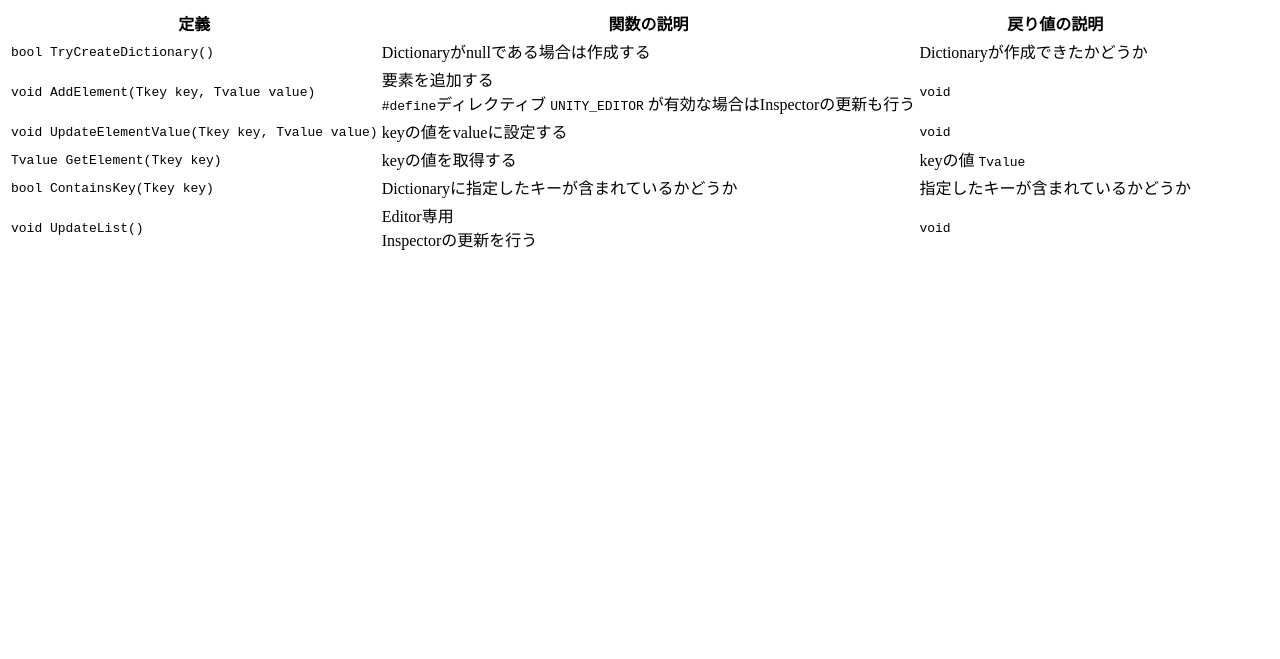
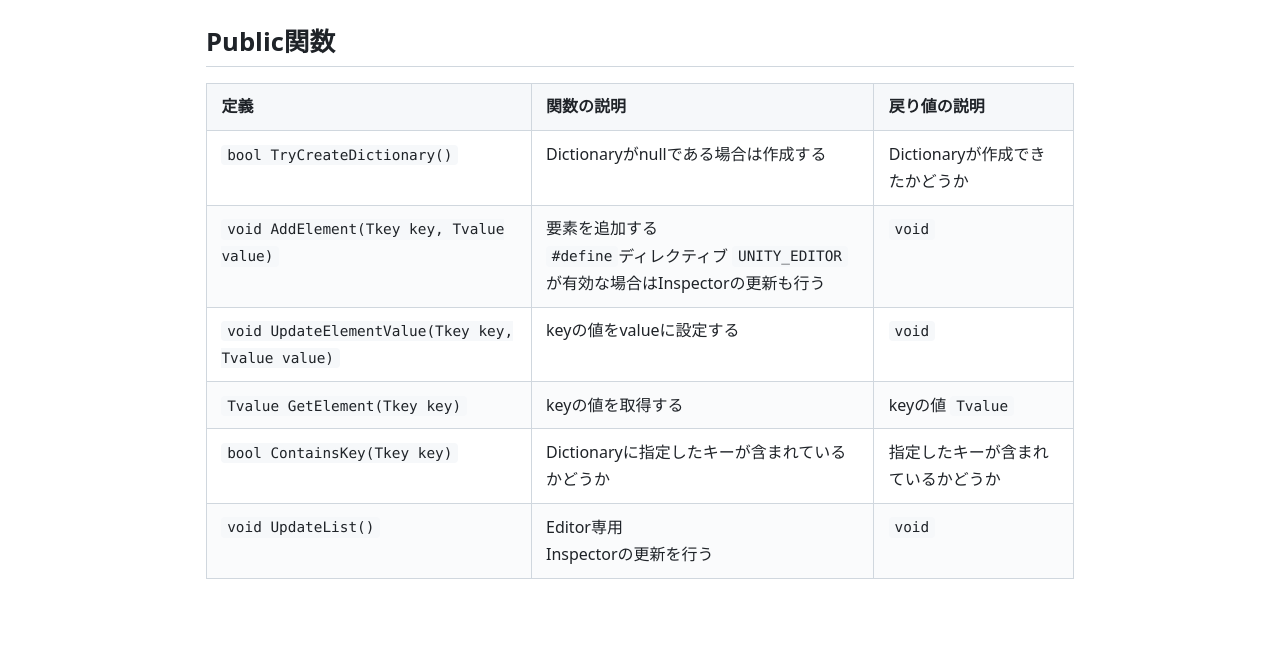
Before and after one commit to schwesterium/schwesterium.github.io, a plain HTML site: page SchwesteriumLibraryDocs/ScriptReference/Collections/SerializableDictionary.html in a window 1280 px wide. Shown: the part 225-884 px from the top of the page. Before the commit the page ends 800 px from the top, so only its background shows below. Drawn offline with Linux system fonts and the light colour scheme.

Commit message:
add DocsのCSS

```diff
--- a/SchwesteriumLibraryDocs/ScriptReference/Collections/SerializableDictionary.html
+++ b/SchwesteriumLibraryDocs/ScriptReference/Collections/SerializableDictionary.html
@@ -5,7 +5,7 @@
     <meta charset="UTF-8">
     <title>SerializableDictionary - Schwesterium Library スクリプトリファレンス</title>
     <meta name="viewport" content="width=device-width, initial-scale=1">
-    <!-- <link rel="stylesheet" href="index.css"> -->
+    <link rel="stylesheet" href="/SchwesteriumLibraryDocs/docs.css">
 </head>
 
 <body>
--- /dev/null
+++ b/SchwesteriumLibraryDocs/docs.css
@@ -0,0 +1,107 @@
+:root {
+  --bg: #ffffff;
+  --fg: #1f2328;
+  --muted: #656d76;
+  --border: #d0d7de;
+  --code-bg: #f6f8fa;
+  --accent: #0969da;
+  --note: #0969da;
+  --note-bg: #ddf4ff;
+  --warn: #9a6700;
+  --warn-bg: #fff8c5;
+  color-scheme: light dark;
+}
+
+@media (prefers-color-scheme: dark) {
+  :root {
+    --bg: #0d1117;
+    --fg: #e6edf3;
+    --muted: #8d96a0;
+    --border: #30363d;
+    --code-bg: #161b22;
+    --accent: #4493f8;
+    --note: #4493f8;
+    --note-bg: #121d2f;
+    --warn: #d29922;
+    --warn-bg: #272115;
+  }
+}
+
+*, *::before, *::after { box-sizing: border-box; }
+
+body {
+  max-width: 900px;
+  margin: 0 auto;
+  padding: 2rem 1rem 4rem;
+  background: var(--bg);
+  color: var(--fg);
+  font-family: system-ui, -apple-system, "Hiragino Sans", "Yu Gothic UI", "Noto Sans JP", sans-serif;
+  line-height: 1.7;
+}
+
+h1, h2, h3 { line-height: 1.3; margin: 2rem 0 1rem; }
+h1 { font-size: 1.6rem; padding-bottom: .3em; border-bottom: 1px solid var(--border); }
+h2 { font-size: 1.3rem; }
+h3 { font-size: 1.1rem; }
+
+a { color: var(--accent); }
+
+/* code */
+code, pre {
+  font-family: ui-monospace, SFMono-Regular, Consolas, "Courier New", monospace;
+  font-size: .9em;
+}
+code {
+  padding: .15em .4em;
+  background: var(--code-bg);
+  border-radius: 4px;
+}
+pre {
+  padding: 1rem;
+  overflow-x: auto;
+  background: var(--code-bg);
+  border: 1px solid var(--border);
+  border-radius: 6px;
+}
+pre code { padding: 0; background: none; }
+
+/* table */
+table {
+  width: 100%;
+  border-collapse: collapse;
+  margin: 1rem 0;
+  display: block;          /* 狭い画面で横スクロール */
+  overflow-x: auto;
+}
+th, td {
+  padding: .6rem .9rem;
+  border: 1px solid var(--border);
+  text-align: left;
+  vertical-align: top;
+}
+thead th { background: var(--code-bg); white-space: nowrap; }
+tbody tr:nth-child(even) { background: color-mix(in srgb, var(--code-bg) 50%, transparent); }
+
+/* alerts */
+.alerts-note, .alerts-warning {
+  margin: 1rem 0;
+  padding: .8rem 1rem;
+  border-left: 4px solid;
+  border-radius: 0 6px 6px 0;
+}
+.alerts-note    { color: var(--fg); border-color: var(--note); background: var(--note-bg); }
+.alerts-warning { color: var(--fg); border-color: var(--warn); background: var(--warn-bg); }
+.alerts-note > :first-child,
+.alerts-warning > :first-child { margin-top: 0; }
+.alerts-note > :last-child,
+.alerts-warning > :last-child { margin-bottom: 0; }
+
+/* impl-note（継承・実装インタフェース表示） */
+.impl-note {
+  margin: 1rem 0;
+  padding: .6rem 1rem;
+  color: var(--muted);
+  border: 1px dashed var(--border);
+  border-radius: 6px;
+}
+.impl-note p { margin: .2rem 0; }
```
Also changed, not shown: SchwesteriumLibraryDocs/ScriptReference/Collections/Pair.html (+1 -1 lines), SchwesteriumLibraryDocs/ScriptReference/Utility/EasingUtility.html (+1 -1 lines), SchwesteriumLibraryDocs/ScriptReference/Utility/MathUtility.html (+1 -1 lines).
